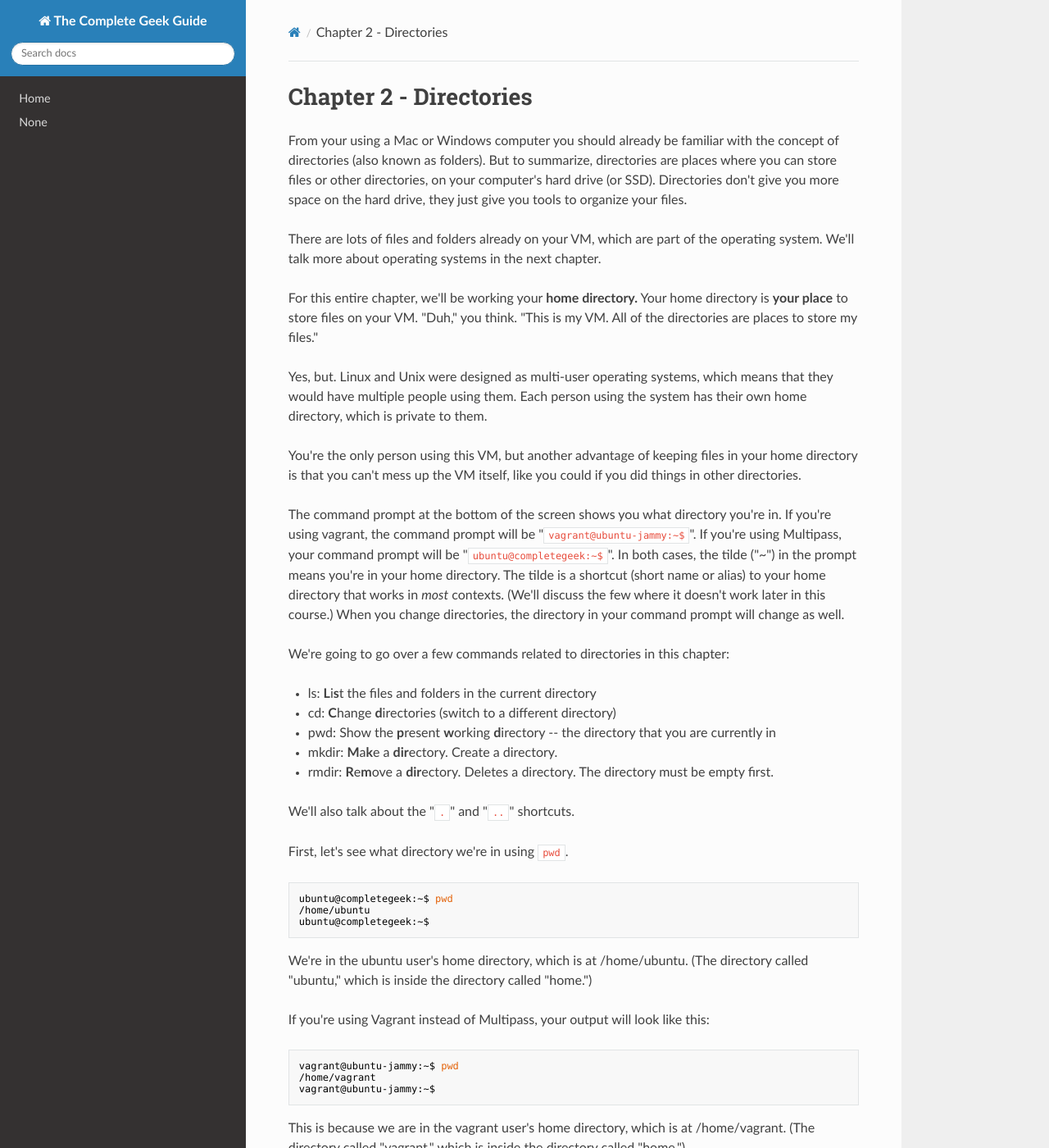
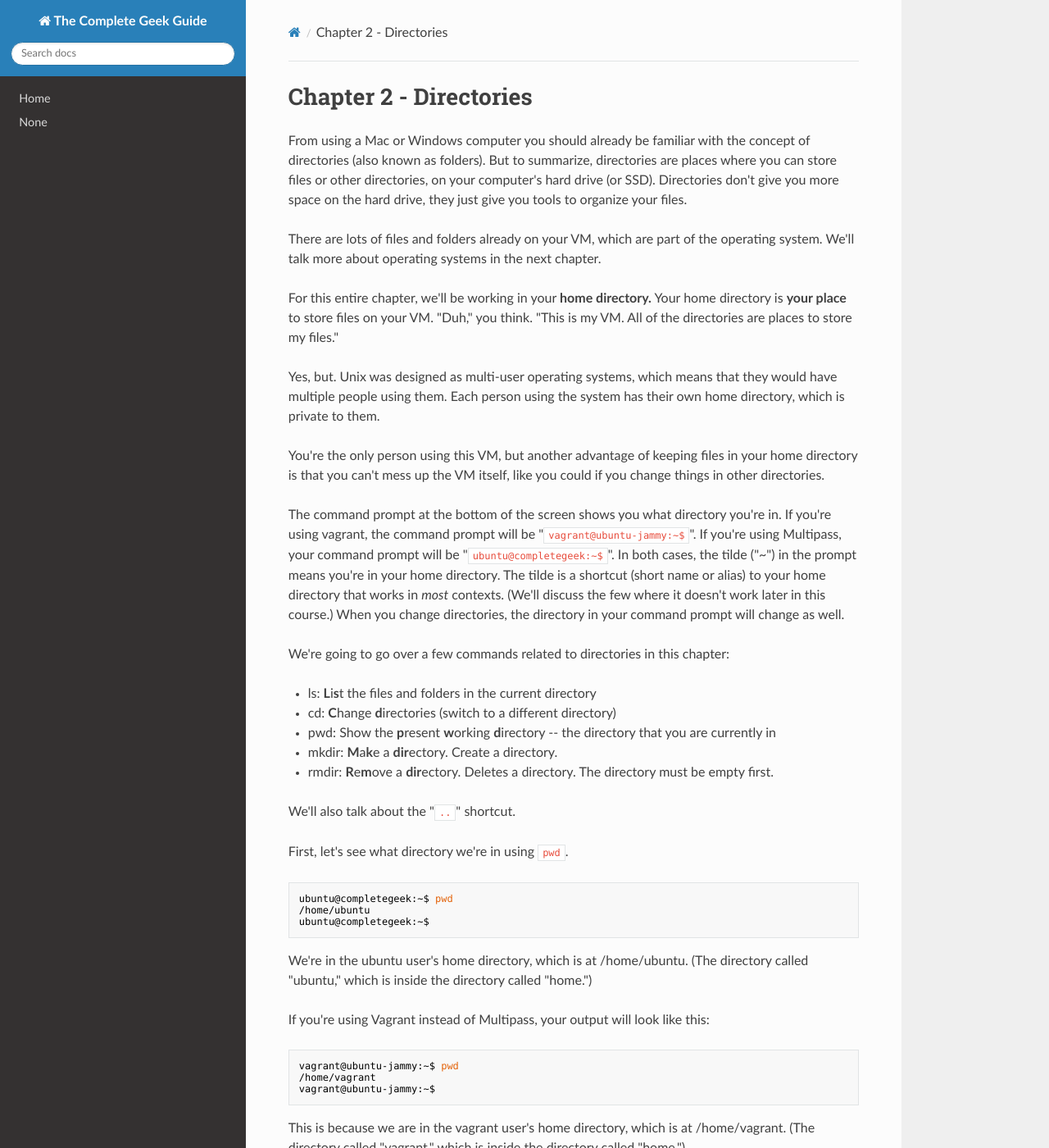
Before and after one commit to CommandLineLabs/completegeek, an MkDocs documentation site: the page built from docs/002-directories.md, in a window 1280 px wide and 1400 px high. Shown: the whole window at 82% size. Built offline with MkDocs 1.6.1, drawn with Linux system fonts in a browser that asks for light colours; nearby versions of some CDN libraries; some of the changed text lies outside the part shown.

Commit message:
Minor edits

```diff
--- a/docs/002-directories.md
+++ b/docs/002-directories.md
@@ -1,14 +1,14 @@
 # Chapter 2 - Directories
 
-From your using a Mac or Windows computer you should already be familiar with the concept of directories (also known as folders). But to summarize, directories are places where you can store files or other directories, on your computer's hard drive (or SSD). Directories don't give you more space on the hard drive, they just give you tools to organize your files.
+From using a Mac or Windows computer you should already be familiar with the concept of directories (also known as folders). But to summarize, directories are places where you can store files or other directories, on your computer's hard drive (or SSD). Directories don't give you more space on the hard drive, they just give you tools to organize your files.
 
 There are lots of files and folders already on your VM, which are part of the operating system. We'll talk more about operating systems in the next chapter.
 
-For this entire chapter, we'll be working your **home directory.** Your home directory is **your place** to store files on your VM. "Duh," you think. "This is my VM. All of the directories are places to store my files."
+For this entire chapter, we'll be working in your **home directory.** Your home directory is **your place** to store files on your VM. "Duh," you think. "This is my VM. All of the directories are places to store my files."
 
-Yes, but. Linux and Unix were designed as multi-user operating systems, which means that they would have multiple people using them. Each person using the system has their own home directory, which is private to them.
+Yes, but. Unix was designed as multi-user operating systems, which means that they would have multiple people using them. Each person using the system has their own home directory, which is private to them.
 
-You're the only person using this VM, but another advantage of keeping files in your home directory is that you can't mess up the VM itself, like you could if you did things in other directories.
+You're the only person using this VM, but another advantage of keeping files in your home directory is that you can't mess up the VM itself, like you could if you change things in other directories.
 
 The command prompt at the bottom of the screen shows you what directory you're in. If you're using vagrant, the command prompt will be "`vagrant@ubuntu-jammy:~$`". If you're using Multipass, your command prompt will be "`ubuntu@completegeek:~$`". In both cases, the tilde ("~") in the prompt means you're in your home directory. The tilde is a shortcut (short name or alias) to your home directory that works in *most* contexts. (We'll discuss the few where it doesn't work later in this course.) When you change directories, the directory in your command prompt will change as well.
 
@@ -20,7 +20,7 @@ We're going to go over a few commands related to directories in this chapter:
 * mkdir: **M**a**k**e a **dir**ectory. Create a directory.
 * rmdir: **R**e**m**ove a **dir**ectory. Deletes a directory. The directory must be empty first.
 
-We'll also talk about the "`.`" and "`..`" shortcuts.
+We'll also talk about the "`..`" shortcut.
 
 First, let's see what directory we're in using `pwd`.
 
@@ -61,7 +61,7 @@ So we made a directory called "directory_one." Why the underscore? Well, let's t
 * File and directory names are **case sensitive.** This is **very different** from what you're probably used to on Mac or Windows. This means that "Apple.txt" is a **different** file from "apple.txt". We'll explore this later
 * File and directory names can **not** include the following characters:
     * / (forward slash)
-    * > (greater-than)
+    * \> (greater-than)
     * < (less-than)
     * | (pipe symbol, on the same key as the backslash)
     * : (colon)
```
